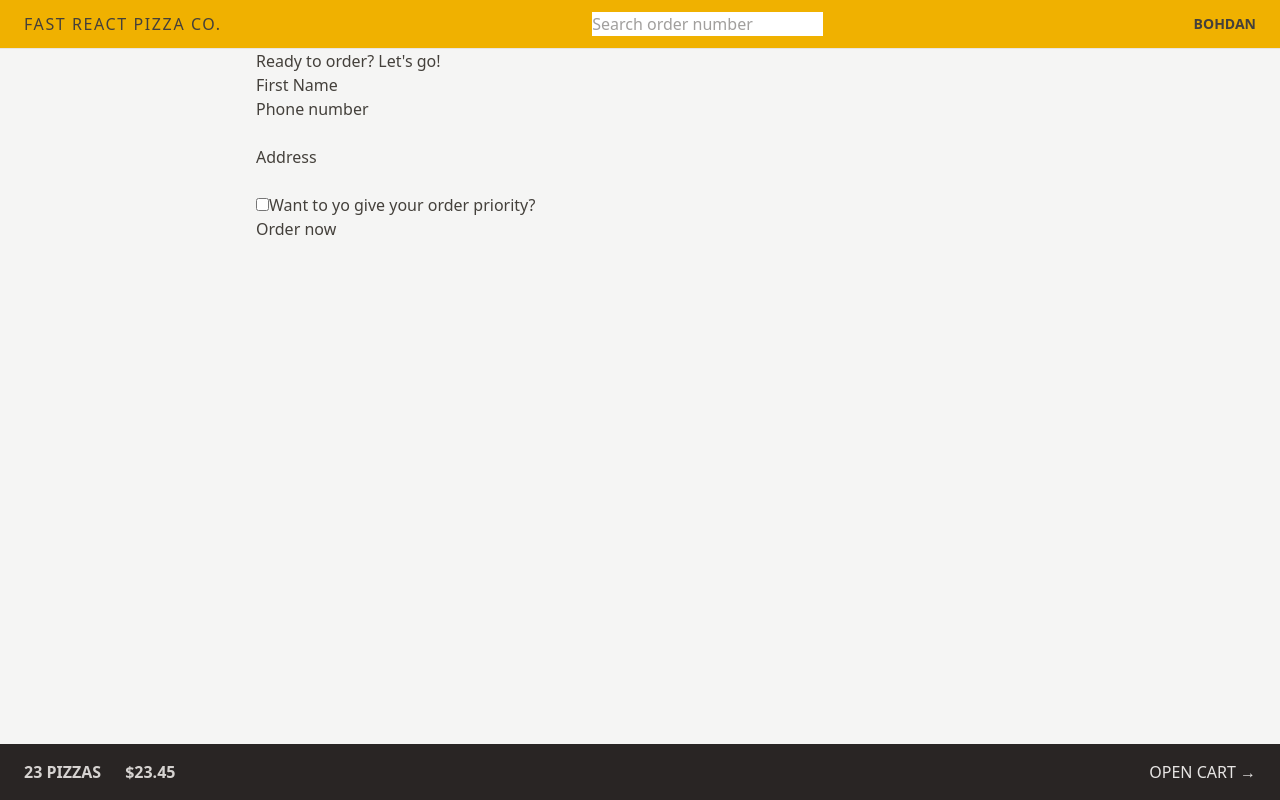
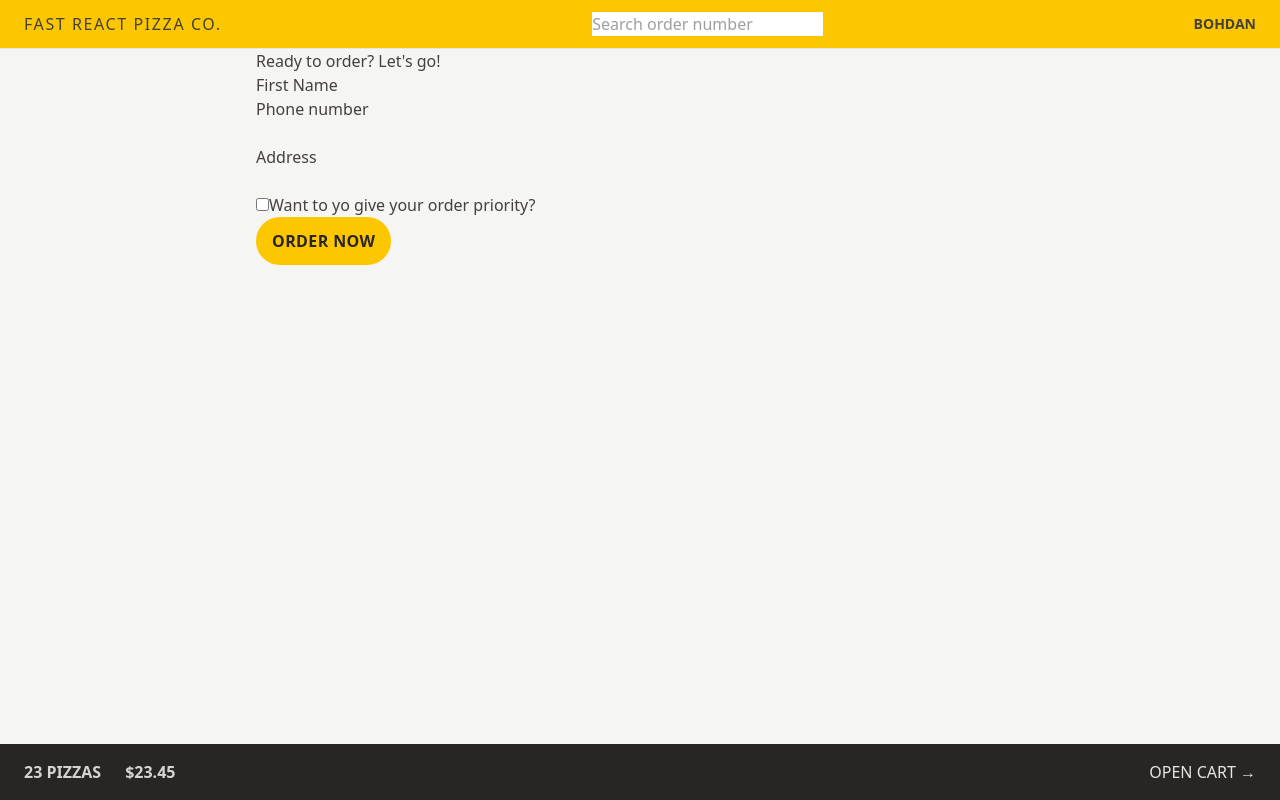
Before and after one commit to bagdenius/fast-react-pizza, a React (Vite) app: page /order/new in a window 1280 px wide. Built offline with nearby package versions, Linux system fonts and the light colour scheme.

Commit message:
feat: update styling in Cart and Header components; adjust colors and improve link formatting

```diff
--- a/src/features/cart/Cart.jsx
+++ b/src/features/cart/Cart.jsx
@@ -1,23 +1,23 @@
-import { Link } from "react-router-dom";
+import { Link } from 'react-router-dom';
 
 const fakeCart = [
   {
     pizzaId: 12,
-    name: "Mediterranean",
+    name: 'Mediterranean',
     quantity: 2,
     unitPrice: 16,
     totalPrice: 32,
   },
   {
     pizzaId: 6,
-    name: "Vegetale",
+    name: 'Vegetale',
     quantity: 1,
     unitPrice: 13,
     totalPrice: 13,
   },
   {
     pizzaId: 11,
-    name: "Spinach and Mushroom",
+    name: 'Spinach and Mushroom',
     quantity: 1,
     unitPrice: 15,
     totalPrice: 15,
@@ -29,7 +29,12 @@
 
   return (
     <div>
-      <Link to="/menu">&larr; Back to menu</Link>
+      <Link
+        to="/menu"
+        className="text-sm text-blue-500 hover:text-blue-700 hover:underline"
+      >
+        &larr; Back to menu
+      </Link>
 
       <h2>Your cart, %NAME%</h2>
 
--- a/src/features/order/CreateOrder.jsx
+++ b/src/features/order/CreateOrder.jsx
@@ -1,31 +1,31 @@
-import { useState } from "react";
-import { Form, redirect, useActionData, useNavigation } from "react-router-dom";
-import { createOrder } from "../../services/apiRestaurant";
+import { useState } from 'react';
+import { Form, redirect, useActionData, useNavigation } from 'react-router-dom';
+import { createOrder } from '../../services/apiRestaurant';
 
 // https://uibakery.io/regex-library/phone-number
 const isValidPhone = (str) =>
   /^\+?\d{1,4}?[-.\s]?\(?\d{1,3}?\)?[-.\s]?\d{1,4}[-.\s]?\d{1,4}[-.\s]?\d{1,9}$/.test(
-    str
+    str,
   );
 
 const fakeCart = [
   {
     pizzaId: 12,
-    name: "Mediterranean",
+    name: 'Mediterranean',
     quantity: 2,
     unitPrice: 16,
     totalPrice: 32,
   },
   {
     pizzaId: 6,
-    name: "Vegetale",
+    name: 'Vegetale',
     quantity: 1,
     unitPrice: 13,
     totalPrice: 13,
   },
   {
     pizzaId: 11,
-    name: "Spinach and Mushroom",
+    name: 'Spinach and Mushroom',
     quantity: 1,
     unitPrice: 15,
     totalPrice: 15,
@@ -77,7 +77,10 @@
         </div>
 
         <div>
-          <button disabled={isSubmitting}>
+          <button
+            disabled={isSubmitting}
+            className="inline-block rounded-full bg-yellow-400 px-4 py-3 font-semibold tracking-wide text-stone-800 uppercase transition-colors duration-300 hover:cursor-pointer hover:bg-yellow-300 focus:bg-yellow-300 focus:ring focus:ring-yellow-300 focus:ring-offset-2 focus:outline-none active:bg-slate-400 disabled:cursor-not-allowed disabled:bg-slate-600"
+          >
             {isSubmitting ? `Placing order...` : `Order now`}
           </button>
         </div>
@@ -101,8 +104,10 @@
     errors.phone = `Please give us your correct phone number. We might have need it to contact you.`;
   if (Object.keys(errors).length > 0) return errors;
 
-  const newOrder = await createOrder(order);
-  return redirect(`/order/${newOrder.id}`);
+  // const newOrder = await createOrder(order);
+  // return redirect(`/order/${newOrder.id}`);
+
+  return null;
 }
 
 export default CreateOrder;
--- a/src/ui/Header.jsx
+++ b/src/ui/Header.jsx
@@ -4,7 +4,7 @@
 
 const Header = () => {
   return (
-    <header className="flex items-center justify-between border-b border-stone-200 bg-yellow-500 px-4 py-3 uppercase sm:px-6">
+    <header className="flex items-center justify-between border-b border-stone-200 bg-yellow-400 px-4 py-3 uppercase sm:px-6">
       <Link to="/" className="tracking-widest">
         Fast React Pizza Co.
       </Link>
```
